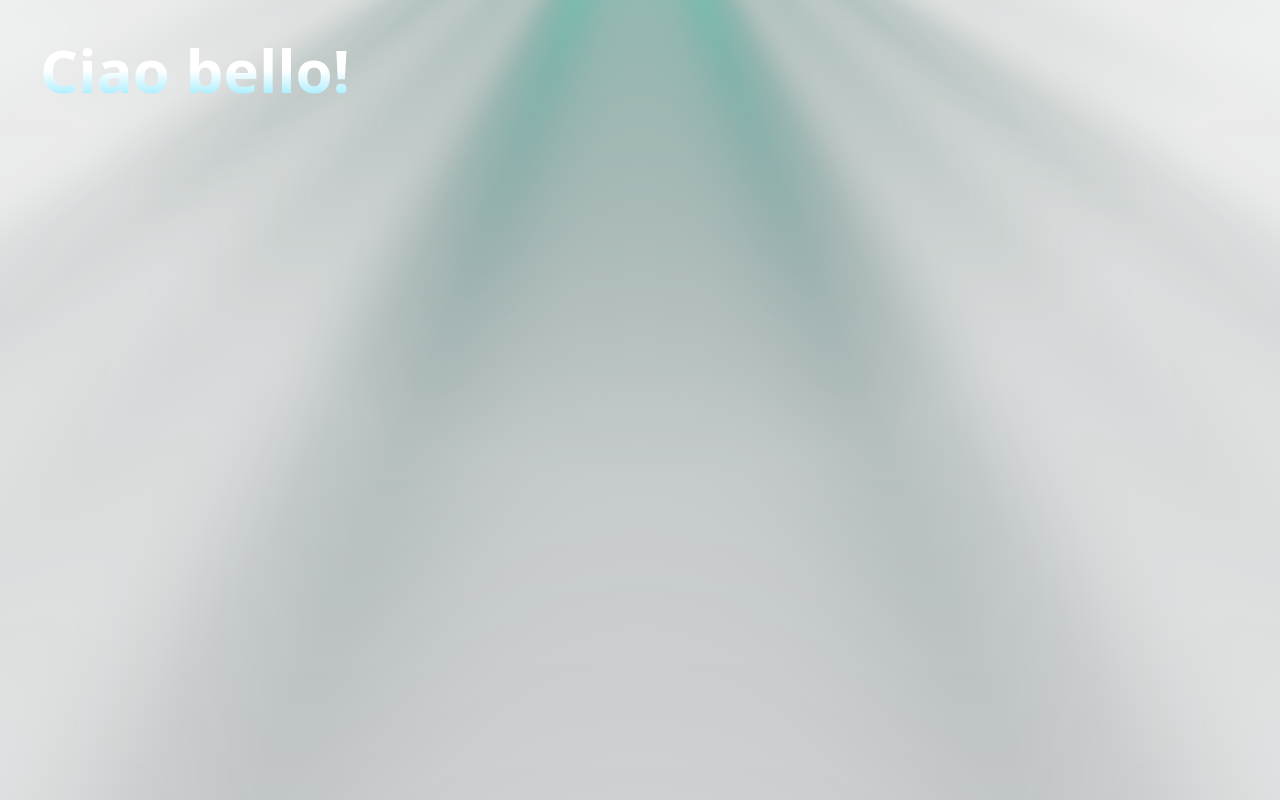
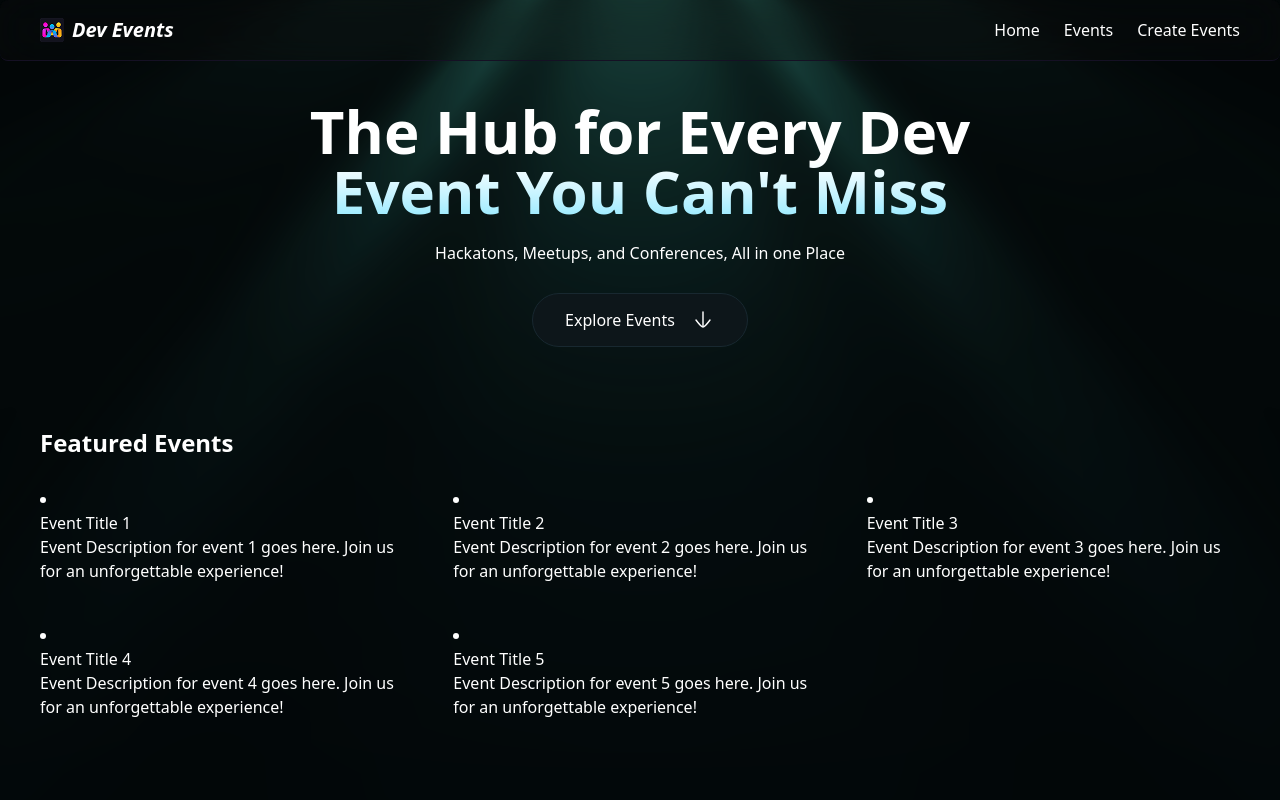
Before and after one commit to Kelith/dev_event_platform, a Next.js app: page / in a window 1280 px wide. Built offline with nearby package versions, Linux system fonts and the light colour scheme; a web font is replaced by a local one.

Commit message:
Add Navbar and ExploreBtn components; update layout and page structure

```diff
--- a/src/app/globals.css
+++ b/src/app/globals.css
@@ -11,11 +11,13 @@
   --color-dark-100: #0d161a;
   --color-dark-200: #182830;
   --radius: 0.625rem;
+  --background: #030708;
+  --foreground: #ffffff;
   --card: oklch(1 0 0);
   --card-foreground: oklch(0.145 0 0);
   --popover: oklch(1 0 0);
   --popover-foreground: oklch(0.145 0 0);
-    --primary: oklch(0.205 0 0);
+  --primary: #59deca;
   --primary-foreground: oklch(0.985 0 0);
   --secondary: oklch(0.97 0 0);
   --secondary-foreground: oklch(0.205 0 0);
@@ -40,8 +42,6 @@
   --sidebar-accent-foreground: oklch(0.205 0 0);
   --sidebar-border: oklch(0.922 0 0);
   --sidebar-ring: oklch(0.708 0 0);
-    --background: oklch(1 0 0);
-    --foreground: oklch(0.145 0 0);
 }
 
 @theme inline {
@@ -88,9 +88,6 @@
   --radius-md: calc(var(--radius) - 2px);
   --radius-lg: var(--radius);
   --radius-xl: calc(var(--radius) + 4px);
-    --radius-2xl: calc(var(--radius) + 8px);
-    --radius-3xl: calc(var(--radius) + 12px);
-    --radius-4xl: calc(var(--radius) + 16px);
 }
 
 @utility flex-center {
@@ -274,37 +271,3 @@
     }
   }
 }
-
-.dark {
-    --background: oklch(0.145 0 0);
-    --foreground: oklch(0.985 0 0);
-    --card: oklch(0.205 0 0);
-    --card-foreground: oklch(0.985 0 0);
-    --popover: oklch(0.205 0 0);
-    --popover-foreground: oklch(0.985 0 0);
-    --primary: oklch(0.922 0 0);
-    --primary-foreground: oklch(0.205 0 0);
-    --secondary: oklch(0.269 0 0);
-    --secondary-foreground: oklch(0.985 0 0);
-    --muted: oklch(0.269 0 0);
-    --muted-foreground: oklch(0.708 0 0);
-    --accent: oklch(0.269 0 0);
-    --accent-foreground: oklch(0.985 0 0);
-    --destructive: oklch(0.704 0.191 22.216);
-    --border: oklch(1 0 0 / 10%);
-    --input: oklch(1 0 0 / 15%);
-    --ring: oklch(0.556 0 0);
-    --chart-1: oklch(0.488 0.243 264.376);
-    --chart-2: oklch(0.696 0.17 162.48);
-    --chart-3: oklch(0.769 0.188 70.08);
-    --chart-4: oklch(0.627 0.265 303.9);
-    --chart-5: oklch(0.645 0.246 16.439);
-    --sidebar: oklch(0.205 0 0);
-    --sidebar-foreground: oklch(0.985 0 0);
-    --sidebar-primary: oklch(0.488 0.243 264.376);
-    --sidebar-primary-foreground: oklch(0.985 0 0);
-    --sidebar-accent: oklch(0.269 0 0);
-    --sidebar-accent-foreground: oklch(0.985 0 0);
-    --sidebar-border: oklch(1 0 0 / 10%);
-    --sidebar-ring: oklch(0.556 0 0);
-}
--- a/src/app/layout.tsx
+++ b/src/app/layout.tsx
@@ -1,8 +1,9 @@
-import type {Metadata} from "next";
-import {Schibsted_Grotesk, Martian_Mono} from "next/font/google";
+import type { Metadata } from "next";
+import { Schibsted_Grotesk, Martian_Mono } from "next/font/google";
 import "./globals.css";
 import React from "react";
 import LightRays from "@/components/LightRays";
+import Navbar from "@/components/Navbar";
 
 const schibstedGrotesk = Schibsted_Grotesk({
   variable: "--font-schibsted-Grotesk",
@@ -29,6 +30,7 @@ export default function RootLayout({
       <body
         className={`${schibstedGrotesk.variable} ${martianMono.variable} min-h-screen antialiased`}
       >
+        <Navbar />
         <div className="absolute inset-0 top-0 z-[-1] min-h-screen">
           <LightRays
             raysOrigin="top-center-offset"
@@ -45,10 +47,7 @@ export default function RootLayout({
             saturation={1}
           />
         </div>
-                <main>
-                    {children}
-                </main>
-
+        <main>{children}</main>
       </body>
     </html>
   );
--- a/src/app/page.tsx
+++ b/src/app/page.tsx
@@ -1,6 +1,33 @@
+import ExploreBtn from "@/components/ExploreBtn";
+
 const Page = () => {
-    return (
-        <h1>Ciao bello!</h1>
-    )
-}
-export default Page
+  return (
+    <section>
+      <h1 className="text-center">
+        The Hub for Every Dev <br /> Event You Can't Miss
+      </h1>
+      <p className="text-center mt-5">
+        Hackatons, Meetups, and Conferences, All in one Place
+      </p>
+
+      <ExploreBtn />
+
+      <div className="mt-20 space-y-7">
+        <h3>Featured Events</h3>
+
+        <ul className="events">
+          {[1, 2, 3, 4, 5].map((event) => (
+            <li key={event} className="event-card">
+              <h4>Event Title {event}</h4>
+              <p>
+                Event Description for event {event} goes here. Join us for an
+                unforgettable experience!
+              </p>
+            </li>
+          ))}
+        </ul>
+      </div>
+    </section>
+  );
+};
+export default Page;
--- /dev/null
+++ b/src/components/ExploreBtn.tsx
@@ -0,0 +1,26 @@
+"use client";
+
+import Image from "next/image";
+
+const ExploreBtn = () => {
+  return (
+    <button
+      type="button"
+      id="explore-btn"
+      className="mt-7 mx-auto"
+      onClick={() => console.log("CLICK")}
+    >
+      <a href="#events">
+        Explore Events
+        <Image
+          src="/icons/arrow-down.svg"
+          alt="arrow-down"
+          width={24}
+          height={24}
+          className="inline-block ml-2"
+        />
+      </a>
+    </button>
+  );
+};
+export default ExploreBtn;
--- /dev/null
+++ b/src/components/Navbar.tsx
@@ -0,0 +1,28 @@
+import Link from "next/link";
+import Image from "next/image";
+
+const Navbar = () => {
+  return (
+    <header>
+      <nav>
+        <Link href="/" className="logo">
+          <Image
+            src="/icons/logo.png"
+            alt="Dev Events Logo"
+            width={24}
+            height={24}
+          />
+          <p>Dev Events</p>
+        </Link>
+
+        <ul className="nav-links">
+          <Link href="/home">Home</Link>
+          <Link href="/events">Events</Link>
+          <Link href="/createevents">Create Events</Link>
+        </ul>
+      </nav>
+    </header>
+  );
+};
+
+export default Navbar;
```
Lines whose indentation alone changed are shown as unchanged.
